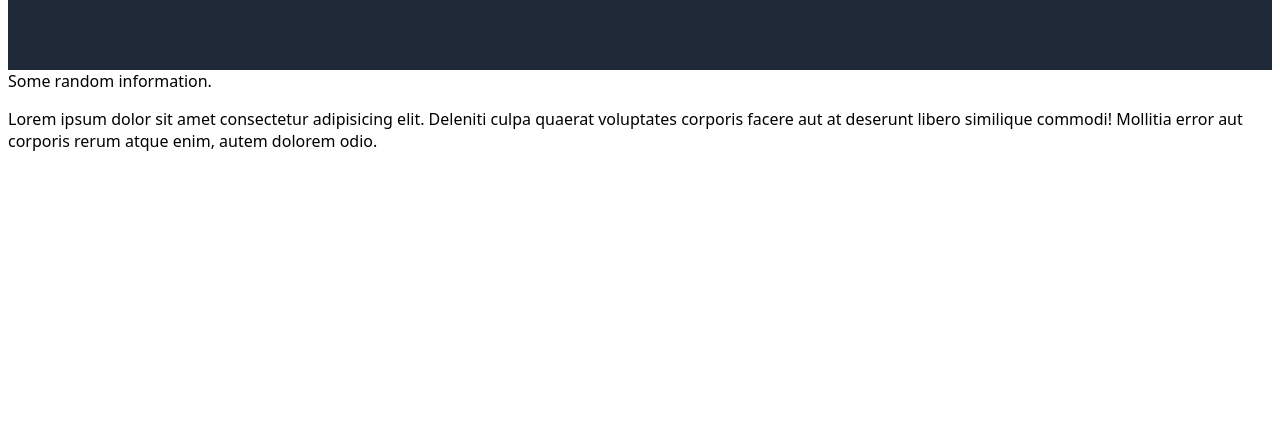
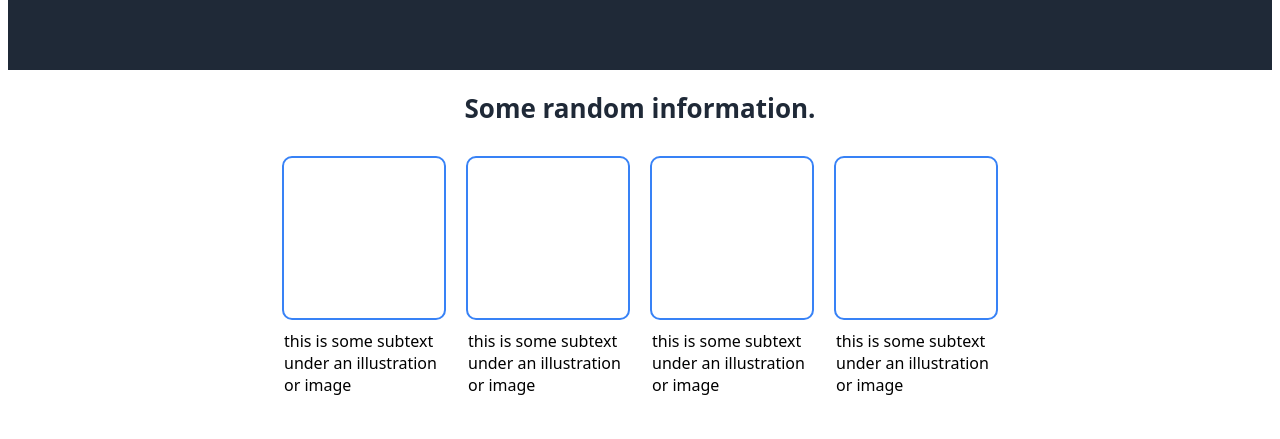
Before and after one commit to herzdev/flexbox_project, a plain HTML site: page index.html in a window 1280 px wide. Shown: the part 456-895 px from the top of the page. Before the commit the page ends 800 px from the top, so only its background shows below. Drawn offline with Linux system fonts and the light colour scheme.

Commit message:
Add random information and boxes with text

```diff
--- a/index.html
+++ b/index.html
@@ -28,25 +28,35 @@
             <div class="first-image"><img src="./images/first.jpg" alt="first.jpg" width="300px" height="300px"></div>
         </div>
     </div>
+</div>
+<div class="information-headline">
+    Some random information.
+</div>
+<div class="boxes-with-text">
+    <div class="boxes">
+        <div class="box"></div>
+        <div class="text">this is some subtext under an illustration or image</div>
 
+    </div>
+    <div class="boxes">
+        <div class="box"></div>
+        <div class="text">this is some subtext under an illustration or image</div>
+
+    </div>
+    <div class="boxes">
+        <div class="box"></div>
+        <div class="text">this is some subtext under an illustration or image</div>
+
+    </div>
+    <div class="boxes">
+        <div class="box"></div>
+        <div class="text">this is some subtext under an illustration or image</div>
+
+    </div>
 </div>
 
-<div class="main-content">
-    <div class="information-content">
-        <div class="information-headline">Some random information.</div>
-        <div>
-            <div class="box-1"></div>
-            <div class="box-1"></div>
-            <div class="box-1"></div>
-            <div class="box-1"></div>
-        </div>
+<div>
 
-    </div>
-    <div class="quote-content">
-        <div>
-            <p>Lorem ipsum dolor sit amet consectetur adipisicing elit. Deleniti culpa quaerat voluptates corporis facere aut at deserunt libero similique commodi! Mollitia error aut corporis rerum atque enim, autem dolorem odio.</p>
-        </div>
-    </div>
 </div>
 
 </body>
--- a/styles.css
+++ b/styles.css
@@ -62,3 +62,52 @@
 .first-image {
     padding-left: 30px;
 }
+
+.main-content {
+    display: flex;
+    flex-direction: column;
+}
+
+.information-content {
+    display: flex;
+    flex-direction: column;
+}
+
+.information-headline {
+    display: flex;
+    justify-content: center;
+    padding-top: 20px;
+    padding-bottom: 20px;
+    font-size: 26px;
+    font-weight: bolder;
+    color: #1F2937;
+}
+
+.boxes-with-text {
+    display: flex;
+    justify-content: center;
+    gap: 20px;
+}
+
+.boxes {
+    margin-top: 10px;
+    display: flex;
+    flex-direction: column;
+    /* gap: 20px; */
+    justify-content: center;
+    align-items: center;
+}
+
+.box {
+    width: 160px;
+    height: 160px;
+    border-radius: 10px;
+    border: 2px solid #3882F6;
+
+}
+
+.text {
+    margin-top: 10px;
+    width: 160px;
+    margin-bottom: 40px;;
+}
```
